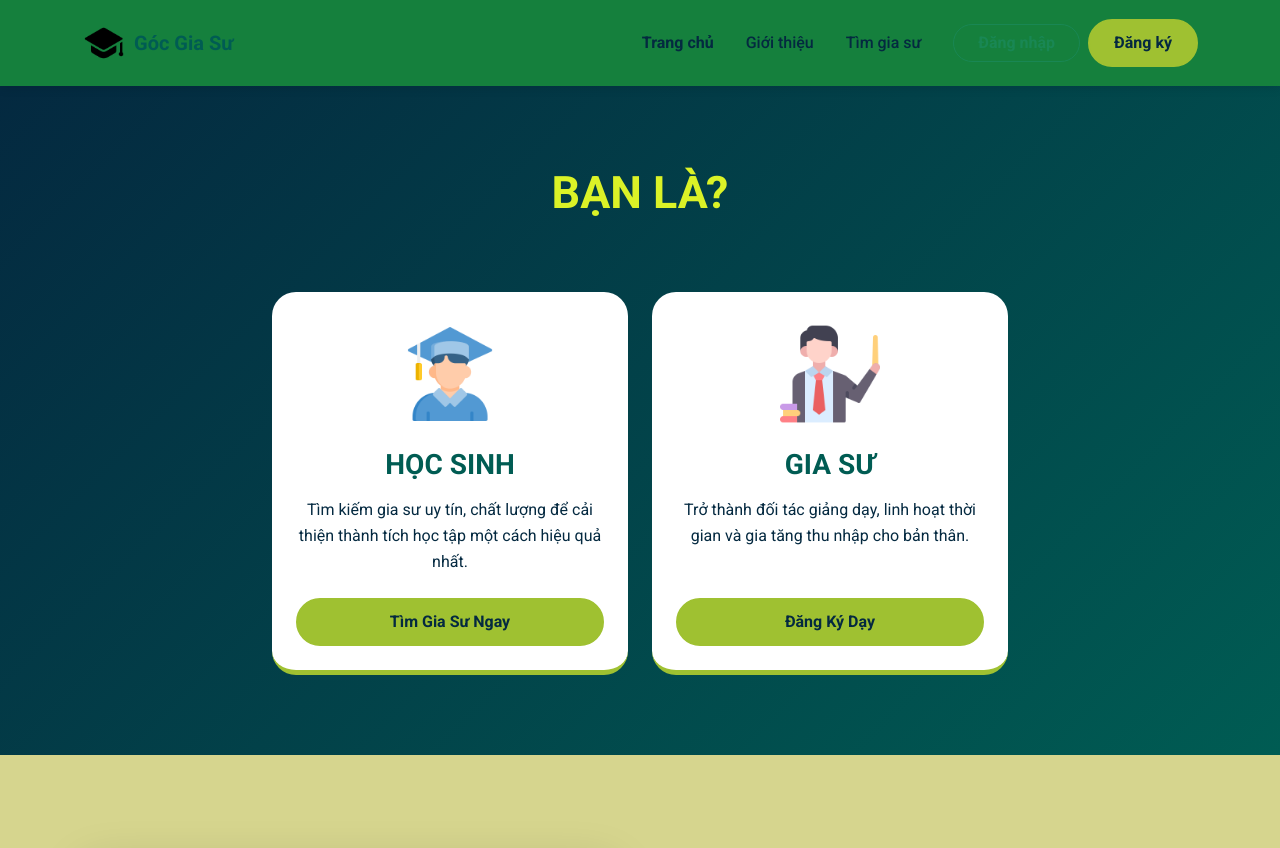
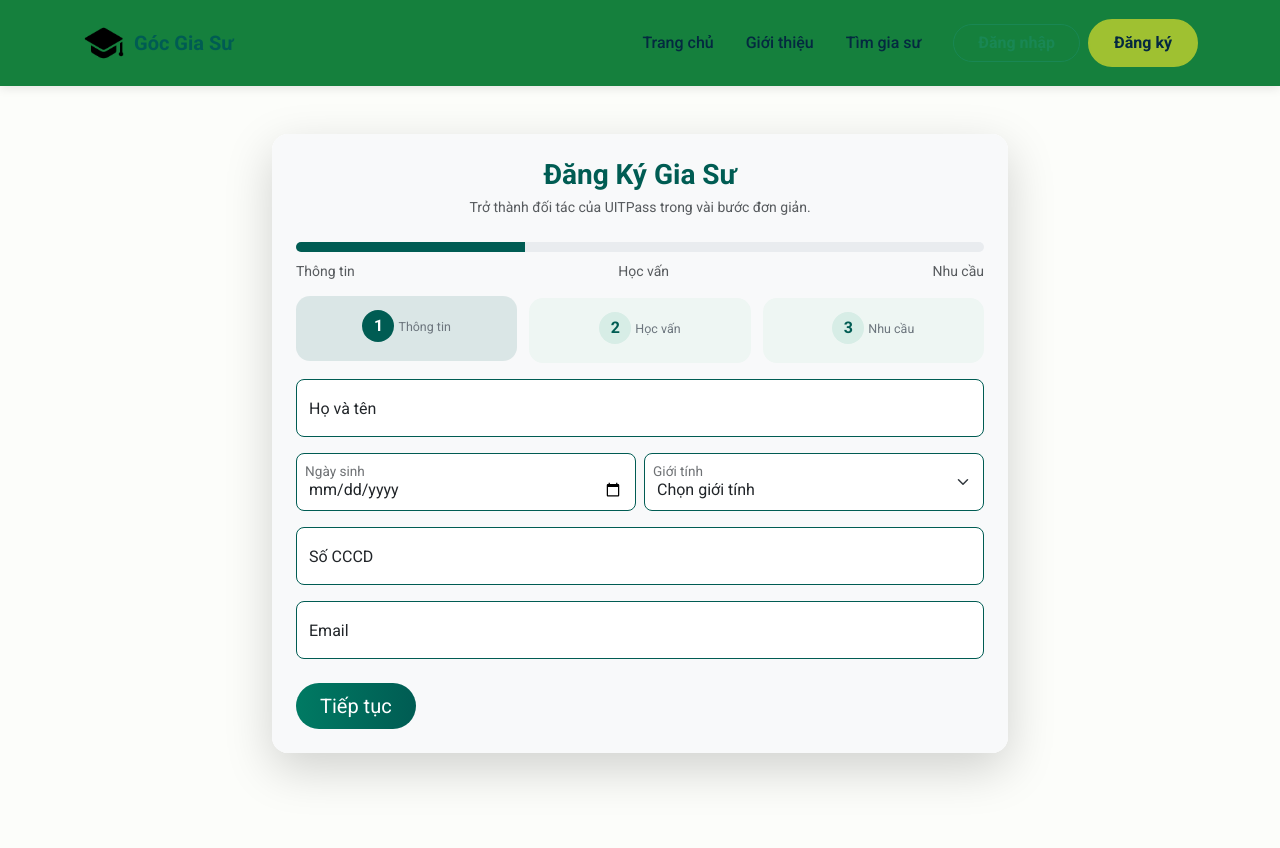
Before and after one commit to Qhuy108/GocGiaSu_CodeWeb, a PHP site: page /Views/DangKy_GS.php in a window 1280 px wide. Shown: the top 848 px of the page. Run offline with PHP 8.4, Linux system fonts and the light colour scheme; data comes from the database, SQL or seed files in the repository.

Commit message:
feat: cải thiện Ui và thêm thông báo đăng ký thành công

```diff
--- /dev/null
+++ b/Views/DangKy_GS.php
@@ -0,0 +1,327 @@
+<?php
+// Clean, header-first view for tutor registration with improved UI
+$pageTitle  = 'Đăng ký Gia Sư - UITPass';
+$activePage = '';
+$cssPath    = '../css/style.css';
+$assetPath  = '../assets/';
+
+require_once __DIR__ . '/partials/header.php';
+?>
+
+<main class="py-5">
+    <div class="container">
+        <div class="row justify-content-center">
+            <div class="col-lg-8">
+                <div class="card card-animated shadow-lg border-0 rounded-4 overflow-hidden mx-auto">
+                    <div class="row g-0 justify-content-center">
+                        <div class="col-12 p-4 bg-light">
+                            <div class="text-center mb-4">
+                                <h3 class="mb-1 fw-bold text-teal">Đăng Ký Gia Sư</h3>
+                                <p class="text-muted small">Trở thành đối tác của UITPass trong vài bước đơn giản.</p>
+                            </div>
+
+                            <div class="mb-3">
+                                <div class="progress" style="height:10px;border-radius:10px;">
+                                    <div id="progressBar" class="progress-bar bg-teal" role="progressbar" style="width:33%"></div>
+                                </div>
+                                <div class="d-flex justify-content-between mt-2 small text-muted">
+                                    <div>Thông tin</div>
+                                    <div>Học vấn</div>
+                                    <div>Nhu cầu</div>
+                                </div>
+                                <div class="d-flex justify-content-between align-items-center mt-3 step-indicator-list">
+                                    <div class="step-indicator active" data-step="1">
+                                        <span>1</span>
+                                        <small>Thông tin</small>
+                                    </div>
+                                    <div class="step-indicator" data-step="2">
+                                        <span>2</span>
+                                        <small>Học vấn</small>
+                                    </div>
+                                    <div class="step-indicator" data-step="3">
+                                        <span>3</span>
+                                        <small>Nhu cầu</small>
+                                    </div>
+                                </div>
+                            </div>
+
+                            <form id="tutorForm" novalidate>
+                                <!-- Step 1 -->
+                                <div class="step-content active" id="step-1">
+                                    <div class="mb-3 form-floating">
+                                        <input type="text" class="form-control" id="name" placeholder="Họ và tên" required>
+                                        <label for="name">Họ và tên</label>
+                                    </div>
+                                    <div class="row gx-2">
+                                        <div class="col-6 mb-3 form-floating">
+                                            <input type="date" class="form-control" id="dob" placeholder="Ngày sinh">
+                                            <label for="dob">Ngày sinh</label>
+                                        </div>
+                                        <div class="col-6 mb-3 form-floating">
+                                            <select class="form-select" id="gender" aria-label="Giới tính">
+                                                <option value="">Chọn giới tính</option>
+                                                <option value="male">Nam</option>
+                                                <option value="female">Nữ</option>
+                                                <option value="other">Khác</option>
+                                            </select>
+                                            <label for="gender">Giới tính</label>
+                                        </div>
+                                    </div>
+
+                                    <div class="mb-3 form-floating">
+                                        <input type="text" class="form-control" id="cccd" placeholder="CCCD">
+                                        <label for="cccd">Số CCCD</label>
+                                    </div>
+                                    <div class="mb-3 form-floating">
+                                        <input type="email" class="form-control" id="email" placeholder="Email" required>
+                                        <label for="email">Email</label>
+                                    </div>
+                                </div>
+
+                                <!-- Step 2 -->
+                                <div class="step-content d-none" id="step-2">
+                                    <div class="mb-3 form-floating">
+                                        <select class="form-select" id="education" required>
+                                            <option value="">Chọn trình độ</option>
+                                            <option>Sinh viên</option>
+                                            <option>Cử nhân/Kỹ sư</option>
+                                            <option>Giáo viên</option>
+                                        </select>
+                                        <label for="education">Trình độ học vấn</label>
+                                    </div>
+                                    <div class="mb-3 form-floating">
+                                        <input type="text" class="form-control" id="school" placeholder="Trường" required>
+                                        <label for="school">Trường / Khoa</label>
+                                    </div>
+                                    <div class="mb-3 form-floating">
+                                        <input type="text" class="form-control" id="major" placeholder="Chuyên ngành" required>
+                                        <label for="major">Chuyên ngành</label>
+                                    </div>
+                                    <div class="mb-4">
+                                        <label class="form-label fw-semibold" for="certificateFile">Nộp chứng chỉ / bằng cấp</label>
+                                        <input class="form-control" type="file" id="certificateFile" accept="image/*" aria-describedby="certificateHelp">
+                                        <div id="certificateHelp" class="form-text">Tải lên ảnh chứng chỉ, bằng cấp hoặc thẻ sinh viên để tăng độ tin cậy.</div>
+                                    </div>
+                                </div>
+
+                                <!-- Step 3 -->
+                                <div class="step-content d-none" id="step-3">
+                                    <div class="mb-3 form-floating">
+                                        <input type="text" class="form-control" id="subjects" placeholder="Môn dạy" required>
+                                        <label for="subjects">Môn dạy (phân tách bằng dấu phẩy)</label>
+                                    </div>
+                                    <div class="row gx-2">
+                                        <div class="col-6 mb-3 form-floating">
+                                            <select class="form-select" id="grade" required>
+                                                <option value="">Chọn khối</option>
+                                                <option value="cap1">Cấp 1</option>
+                                                <option value="cap2">Cấp 2</option>
+                                                <option value="cap3">Cấp 3</option>
+                                            </select>
+                                            <label for="grade">Khối lớp</label>
+                                        </div>
+                                        <div class="col-6 mb-3 form-floating">
+                                            <input type="text" class="form-control" id="fee" placeholder="Học phí" required>
+                                            <label for="fee">Học phí mong muốn (VNĐ/giờ)</label>
+                                        </div>
+                                    </div>
+                                    <div class="mb-3 form-floating">
+                                        <select class="form-select" id="mode" required>
+                                            <option value="">Chọn hình thức</option>
+                                            <option value="offline">Trực tiếp</option>
+                                            <option value="online">Trực tuyến</option>
+                                            <option value="both">Cả hai</option>
+                                        </select>
+                                        <label for="mode">Hình thức</label>
+                                    </div>
+                                </div>
+
+                                <div class="d-flex justify-content-between align-items-center mt-4">
+                                    <button type="button" id="btnPrev" class="btn btn-outline-secondary d-none">&larr; Quay lại</button>
+                                    <div>
+                                        <button type="button" id="btnNext" class="btn btn-teal btn-lg text-white rounded-pill px-4">Tiếp tục</button>
+                                        <button type="submit" id="btnSubmit" class="btn btn-teal btn-lg text-white rounded-pill px-4 d-none">Hoàn tất đăng ký</button>
+                                    </div>
+                                </div>
+                            </form>
+                        </div>
+                    </div>
+                </div>
+            </div>
+        </div>
+    </div>
+</main>
+
+<div class="modal fade" id="successModal" tabindex="-1" aria-labelledby="successModalLabel" aria-hidden="true">
+    <div class="modal-dialog modal-dialog-centered modal-sm">
+        <div class="modal-content rounded-4 shadow-lg border-0 overflow-hidden">
+            <div class="modal-header border-0 pb-0 justify-content-center">
+                <span class="badge bg-success rounded-pill px-4 py-2">Thành công</span>
+            </div>
+            <div class="modal-body p-4 text-center">
+                <h4 id="successModalLabel" class="fw-bold mb-3">Đăng ký gia sư thành công!</h4>
+                <p class="text-muted mb-4">Chúng tôi đã nhận được thông tin của bạn. Vui lòng chờ xác nhận từ đội ngũ UITPass trong thời gian sớm nhất.</p>
+                <div class="d-grid gap-2">
+                    <button type="button" id="btnCloseModal" class="btn btn-light rounded-pill px-4" data-bs-dismiss="modal">Đóng</button>
+                    <button type="button" id="btnGoHome" class="btn btn-teal btn-lg text-white rounded-pill px-4">Quay về Trang Chủ</button>
+                </div>
+            </div>
+        </div>
+    </div>
+</div>
+
+<style>
+    .btn-teal { background: linear-gradient(90deg,#007a63,#005C53); border: none; }
+    .btn-teal:hover { filter: brightness(1.05); }
+    .bg-teal { background-color: #005C53 !important; }
+    .text-white-75 { opacity: 0.9; }
+    .form-floating > .form-control, .form-floating > .form-select { border-radius: 8px; }
+
+    .step-indicator-list { gap: 0.75rem; }
+    .step-indicator {
+        flex: 1;
+        min-width: 0;
+        background: #eef6f3;
+        border-radius: 14px;
+        padding: 0.85rem 0.9rem;
+        text-align: center;
+        transition: background 0.3s ease, transform 0.3s ease;
+    }
+    .step-indicator span {
+        display: inline-flex;
+        width: 32px;
+        height: 32px;
+        line-height: 32px;
+        border-radius: 50%;
+        background: #d7ede6;
+        color: #005c53;
+        font-weight: 700;
+        margin-bottom: 0.35rem;
+        justify-content: center;
+        align-items: center;
+        display: inline-flex;
+    }
+    .step-indicator.active {
+        background: rgba(0,92,83,.12);
+        transform: translateY(-2px);
+    }
+    .step-indicator.active span {
+        background: #005c53;
+        color: #fff;
+    }
+    .step-indicator small {
+        font-size: 0.78rem;
+        color: #6c757d;
+    }
+    .card-animated { animation: fadeInUp 0.7s ease-out both; }
+    .step-content { opacity: 0; transform: translateY(20px); transition: opacity 0.35s ease, transform 0.35s ease; }
+    .step-content.active { opacity: 1; transform: translateY(0); }
+    .step-content.d-none { display: none !important; }
+    .modal-backdrop.show { opacity: 0.32; }
+    .modal-content { transform: scale(0.92); opacity: 0; transition: transform 0.35s ease, opacity 0.35s ease; }
+    .modal.show .modal-content { transform: scale(1); opacity: 1; }
+
+    @keyframes fadeInUp {
+      from { opacity: 0; transform: translateY(30px); }
+      to { opacity: 1; transform: translateY(0); }
+    }
+</style>
+
+<script>
+    (function(){
+        const form = document.getElementById('tutorForm');
+        const stepElements = Array.from(document.querySelectorAll('.step-content'));
+        const stepIndicators = Array.from(document.querySelectorAll('.step-indicator'));
+        const prevButton = document.getElementById('btnPrev');
+        const nextButton = document.getElementById('btnNext');
+        const submitButton = document.getElementById('btnSubmit');
+        const progressBar = document.getElementById('progressBar');
+        const fileInput = document.getElementById('certificateFile');
+        let current = 1;
+
+        const setStepIndicator = ()=>{
+            stepIndicators.forEach((item, idx)=>{
+                item.classList.toggle('active', idx + 1 === current);
+            });
+        };
+
+        const validateCurrentStep = ()=>{
+            const currentStep = stepElements[current - 1];
+            const controls = Array.from(currentStep.querySelectorAll('input, select, textarea'));
+            let valid = true;
+            controls.forEach(control => {
+                if (control.hasAttribute('required')) {
+                    if (!control.checkValidity()) {
+                        valid = false;
+                    }
+                }
+            });
+            if (!valid) {
+                const firstInvalid = controls.find(control => !control.checkValidity());
+                firstInvalid?.reportValidity();
+            }
+            return valid;
+        };
+
+        const updateUI = ()=>{
+            stepElements.forEach((el, idx)=>{
+                const isActive = idx + 1 === current;
+                el.classList.toggle('d-none', !isActive);
+                el.classList.toggle('active', isActive);
+            });
+            progressBar.style.width = `${(current / stepElements.length) * 100}%`;
+            prevButton.classList.toggle('d-none', current === 1);
+            nextButton.classList.toggle('d-none', current === stepElements.length);
+            submitButton.classList.toggle('d-none', current !== stepElements.length);
+            setStepIndicator();
+        };
+
+        nextButton.addEventListener('click', ()=>{
+            if (current < stepElements.length && validateCurrentStep()) {
+                current += 1;
+                updateUI();
+                stepElements[current - 1].querySelector('input, select, textarea')?.focus();
+            }
+        });
+
+        prevButton.addEventListener('click', ()=>{
+            if (current > 1) {
+                current -= 1;
+                updateUI();
+            }
+        });
+
+        fileInput?.addEventListener('change', ()=>{
+            const label = document.querySelector('label[for="certificateFile"]');
+            if (fileInput.files.length) {
+                label.textContent = `Tệp đã chọn: ${fileInput.files[0].name}`;
+            } else {
+                label.textContent = 'Nộp chứng chỉ / bằng cấp';
+            }
+        });
+
+        form.addEventListener('submit', (e)=>{
+            if (!form.checkValidity()) {
+                e.preventDefault();
+                form.querySelector(':invalid')?.reportValidity();
+                return;
+            }
+            e.preventDefault();
+            const successModal = new bootstrap.Modal(document.getElementById('successModal'));
+            successModal.show();
+            document.querySelector('.card-animated').classList.add('shadow-lg');
+            form.reset();
+            current = 1;
+            updateUI();
+            document.querySelector('label[for="certificateFile"]').textContent = 'Nộp chứng chỉ / bằng cấp';
+        });
+
+        document.getElementById('btnGoHome')?.addEventListener('click', ()=>{
+            window.location.href = '../index.php';
+        });
+
+        updateUI();
+    })();
+</script>
+
+<?php require_once __DIR__ . '/partials/footer.php'; ?>
--- a/Views/Homepage.php
+++ b/Views/Homepage.php
@@ -41,7 +41,7 @@ require_once __DIR__ . '/partials/header.php';
                     <p class="text-navy mb-4 flex-grow-1">
                         Trở thành đối tác giảng dạy, linh hoạt thời gian và gia tăng thu nhập cho bản thân.
                     </p>
-                    <a href="/index.php?page=register_tutor" class="btn btn-gocgiasu mt-auto">Đăng Ký Dạy</a>
+                    <a href="/Views/DangKy_GS.php" class="btn btn-gocgiasu mt-auto">Đăng Ký Dạy</a>
                 </div>
             </div>
         </div>
```
Also changed, not shown: Views/DangKy_GS.html (deleted, +0 -216 lines).
